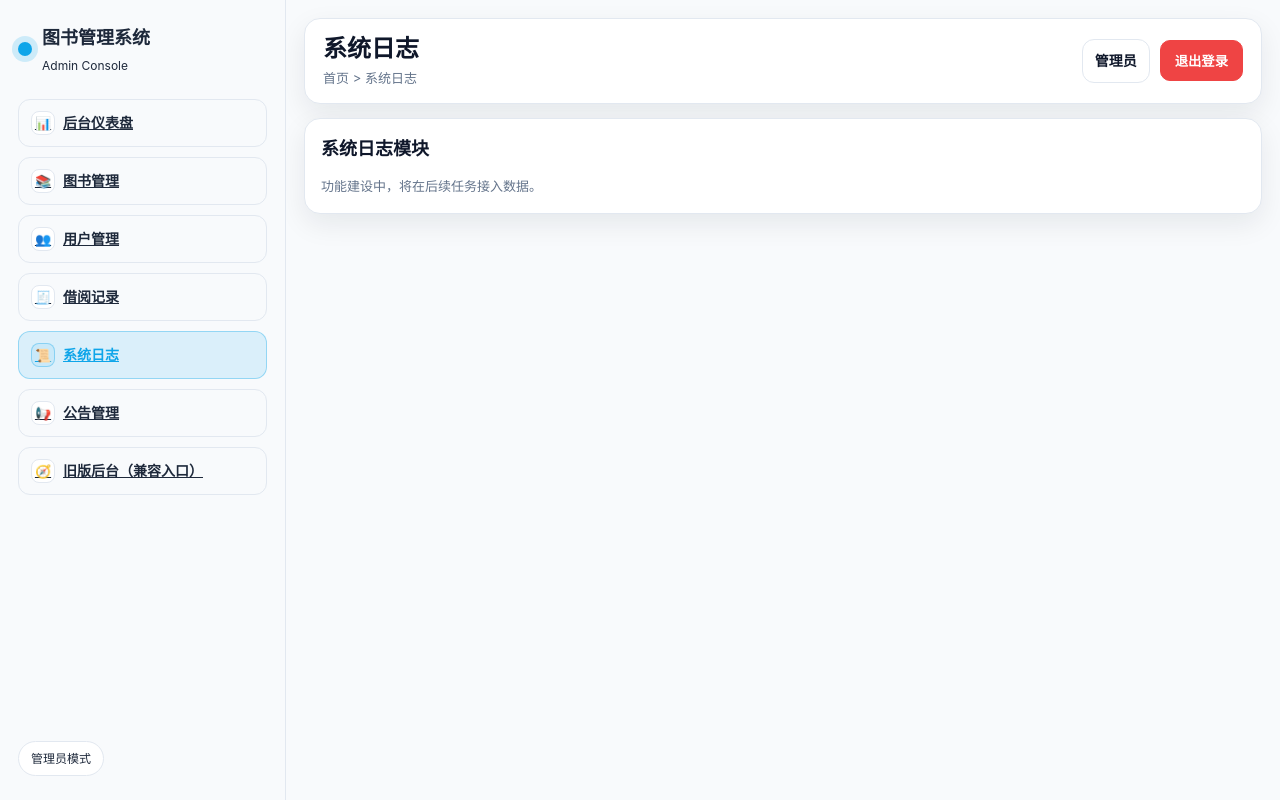
After one commit to a1210125964-sys/library-management-system, a Spring Boot app: page /admin/logs.html in a window 1280 px wide. The commit adds this page. Run offline with Spring Boot 4, Linux system fonts and the light colour scheme; some of the project's set-up classes (security, data sources, template engines, error pages and the like) are left out, and stand-ins take their place.

Commit message:
功能：新增管理员模块页面并统一导航

```diff
--- a/src/main/resources/static/admin/index.html
+++ b/src/main/resources/static/admin/index.html
@@ -18,6 +18,10 @@
         </div>
         <nav class="nav-menu" aria-label="管理后台导航">
             <a class="nav-item active" href="index.html"><span class="nav-ico">📊</span><span>后台仪表盘</span></a>
+            <a class="nav-item" href="books.html"><span class="nav-ico">📚</span><span>图书管理</span></a>
+            <a class="nav-item" href="users.html"><span class="nav-ico">👥</span><span>用户管理</span></a>
+            <a class="nav-item" href="records.html"><span class="nav-ico">🧾</span><span>借阅记录</span></a>
+            <a class="nav-item" href="logs.html"><span class="nav-ico">📜</span><span>系统日志</span></a>
             <a class="nav-item" href="notices.html"><span class="nav-ico">📢</span><span>公告管理</span></a>
             <a class="nav-item" href="../index.html?legacy=1"><span class="nav-ico">🧭</span><span>旧版后台（兼容入口）</span></a>
         </nav>
--- /dev/null
+++ b/src/main/resources/static/admin/logs.html
@@ -0,0 +1,61 @@
+<!doctype html>
+<html lang="zh-CN">
+<head>
+    <meta charset="UTF-8" />
+    <meta name="viewport" content="width=device-width, initial-scale=1.0" />
+    <title>图书管理系统 - 系统日志</title>
+    <link rel="stylesheet" href="../css/style.css" />
+</head>
+<body>
+<div class="app-shell">
+    <aside class="sidebar">
+        <div class="brand">
+            <div class="brand-dot"></div>
+            <div>
+                <h1>图书管理系统</h1>
+                <p>Admin Console</p>
+            </div>
+        </div>
+        <nav class="nav-menu" aria-label="管理后台导航">
+            <a class="nav-item" href="index.html"><span class="nav-ico">📊</span><span>后台仪表盘</span></a>
+            <a class="nav-item" href="books.html"><span class="nav-ico">📚</span><span>图书管理</span></a>
+            <a class="nav-item" href="users.html"><span class="nav-ico">👥</span><span>用户管理</span></a>
+            <a class="nav-item" href="records.html"><span class="nav-ico">🧾</span><span>借阅记录</span></a>
+            <a class="nav-item active" href="logs.html"><span class="nav-ico">📜</span><span>系统日志</span></a>
+            <a class="nav-item" href="notices.html"><span class="nav-ico">📢</span><span>公告管理</span></a>
+            <a class="nav-item" href="../index.html?legacy=1"><span class="nav-ico">🧭</span><span>旧版后台（兼容入口）</span></a>
+        </nav>
+        <div class="sidebar-foot">
+            <span class="role-tag">管理员模式</span>
+        </div>
+    </aside>
+
+    <main class="main-content">
+        <header class="topbar glass-card">
+            <div>
+                <h2>系统日志</h2>
+                <p class="muted">首页 &gt; 系统日志</p>
+            </div>
+            <div class="topbar-actions">
+                <span id="adminUserInfo" class="pill">管理员</span>
+                <button id="logoutBtn" class="btn btn-danger" type="button">退出登录</button>
+            </div>
+        </header>
+
+        <section class="glass-card panel">
+            <div class="panel-head">
+                <h3>系统日志模块</h3>
+            </div>
+            <p class="muted">功能建设中，将在后续任务接入数据。</p>
+        </section>
+    </main>
+</div>
+
+<div id="toast" aria-live="polite"></div>
+<script src="../js/core/http.js"></script>
+<script src="../js/ui/toast.js"></script>
+<script src="../js/core/guards.js"></script>
+<script src="../js/core/pagination.js"></script>
+<script src="../js/ui/states.js"></script>
+</body>
+</html>
--- a/src/main/resources/static/admin/notices.html
+++ b/src/main/resources/static/admin/notices.html
@@ -18,6 +18,10 @@
         </div>
         <nav class="nav-menu" aria-label="管理后台导航">
             <a class="nav-item" href="index.html"><span class="nav-ico">📊</span><span>后台仪表盘</span></a>
+            <a class="nav-item" href="books.html"><span class="nav-ico">📚</span><span>图书管理</span></a>
+            <a class="nav-item" href="users.html"><span class="nav-ico">👥</span><span>用户管理</span></a>
+            <a class="nav-item" href="records.html"><span class="nav-ico">🧾</span><span>借阅记录</span></a>
+            <a class="nav-item" href="logs.html"><span class="nav-ico">📜</span><span>系统日志</span></a>
             <a class="nav-item active" href="notices.html"><span class="nav-ico">📢</span><span>公告管理</span></a>
             <a class="nav-item" href="../index.html?legacy=1"><span class="nav-ico">🧭</span><span>旧版后台（兼容入口）</span></a>
         </nav>
```
Also changed, not shown: src/main/resources/static/admin/books.html (added, +61 -0 lines), src/main/resources/static/admin/records.html (added, +61 -0 lines), src/main/resources/static/admin/users.html (added, +61 -0 lines).
